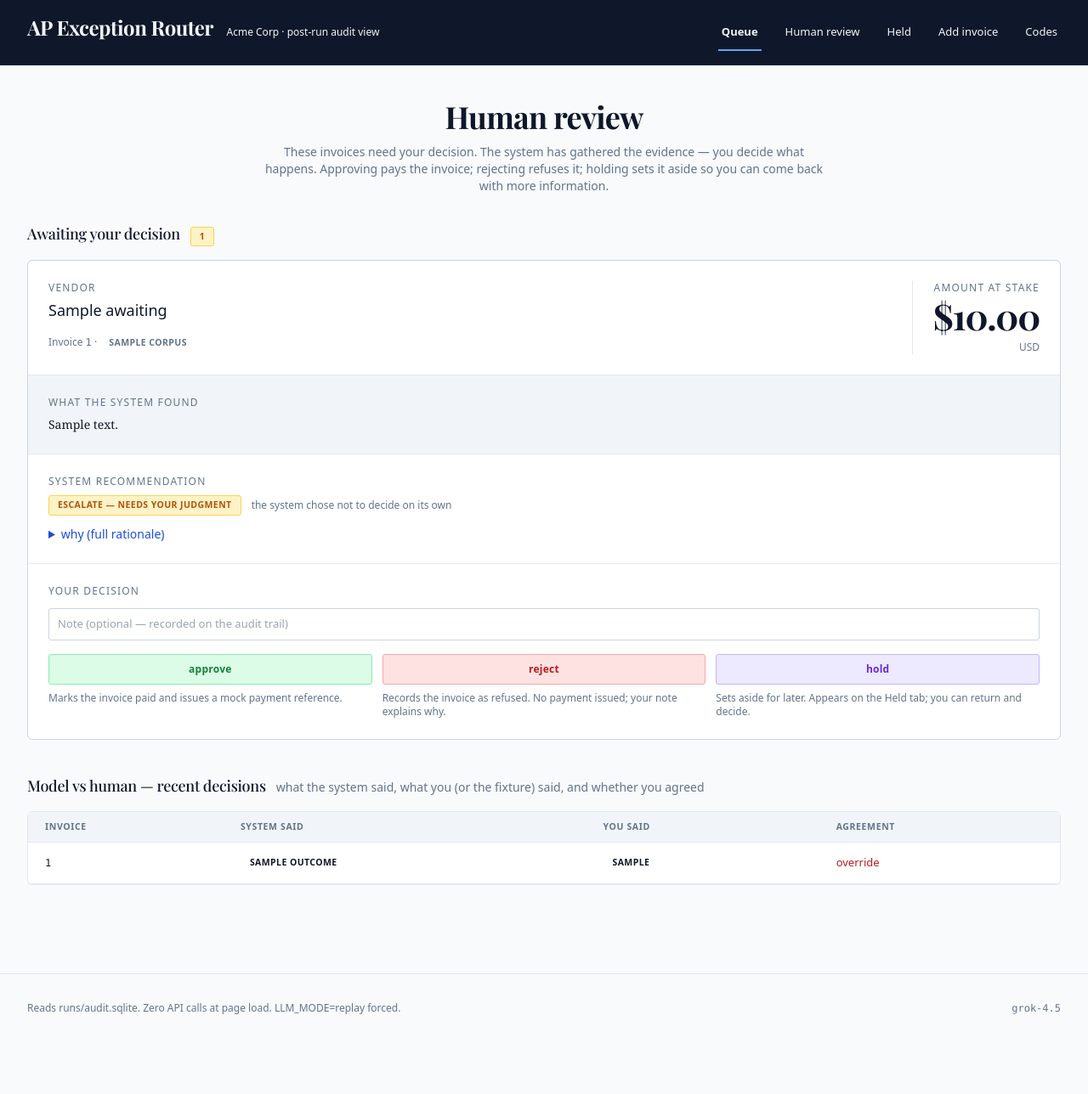
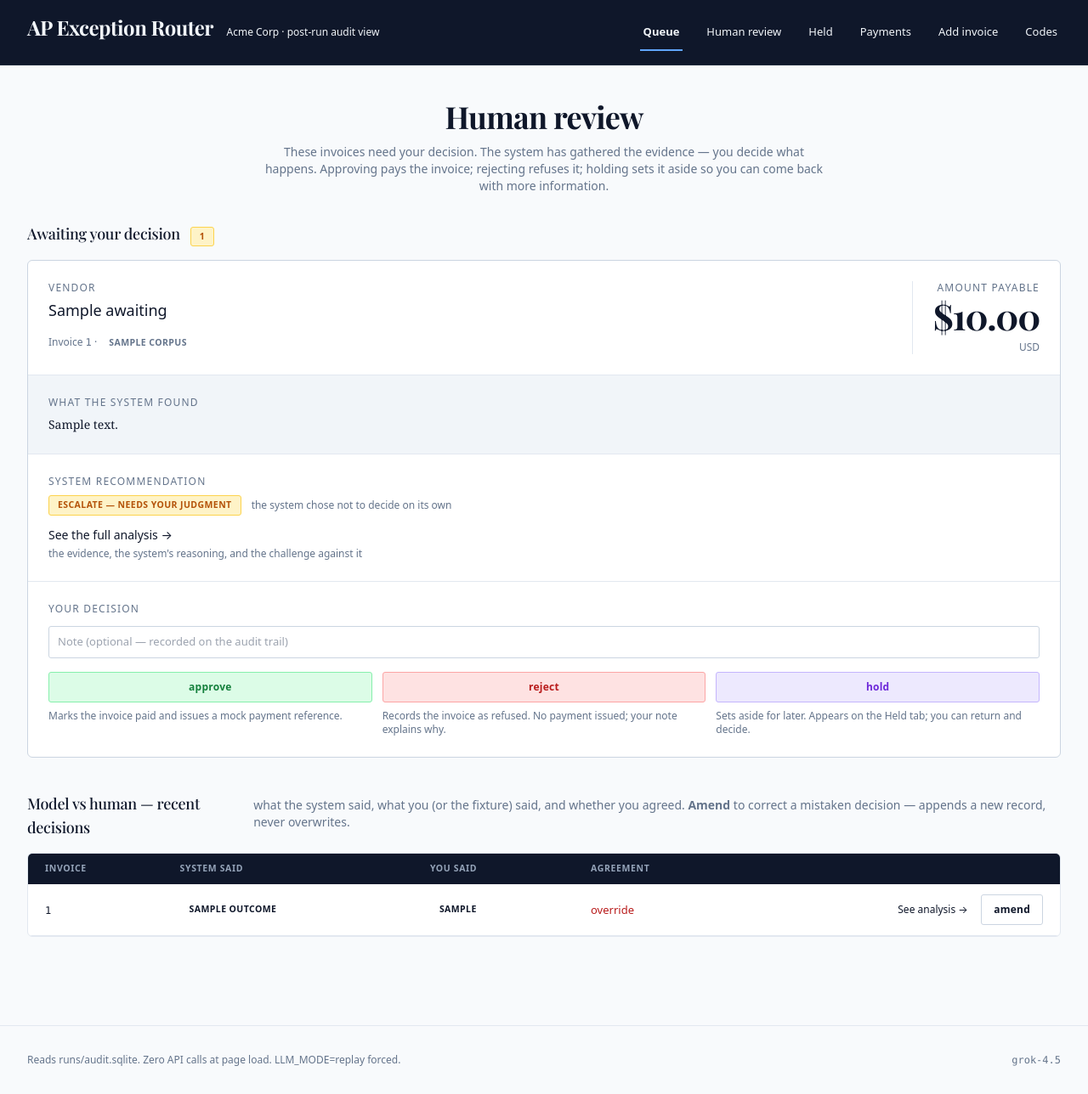
Before and after one commit to mdan-wfu/ap-exception-router, a FastAPI app: template src/ui/templates/human_queue.html in a window 1280 px wide. Shown: the whole page at 85% size. Before the commit the page ends 1194 px from the top, so only its background shows below. Run offline with FastAPI, Linux system fonts and the light colour scheme; the template is opened without the code that fills it: most values are stand-ins (such as "Sample title", 1, 10 or a date in 2020); data that the repository does not hold is empty; some libraries are stand-ins or nearby versions.

Commit message:
feat(dashboard): 50/50 visual balance + discoverability + inline amend
Visual (Part F): rebalanced from light-primary to a 50/50 light-and-
dark. Card headers, panel headers, and data-table headers now render
on the slate-900 surface with light text; card bodies stay light for
sustained-reading content. Frame carries structural weight while the
content stays legible. Legacy .panel-header aliases updated too so
the detail page picks up the darkened headers without a bulk find-
replace.

Discoverability (Part B): every invoice row across the dashboard now
carries an explicit "See analysis →" link — queue table, human-review
cards, held cards, payments ledger. Human Review's collapsible
"why (full rationale)" replaced with an inline link plus a one-line
hint of what the reader will get.

Inline amend (Part C): resolved model-vs-human table on /queue now
opens an amendment form per-row (Alpine expand-row) instead of
requiring navigation to the detail page. Same POST endpoint, same
append-only semantics, same payment-reversal-required semantics.
Warning text appears when the row's current outcome is APPROVE
(paid → amending will flag reversal).

Reason callout (Part D): the most recent hold note or amendment
reason renders as a colored callout at the top of the detail page
(violet for amendment, amber for hold), above the source-vs-extracted
grid. Full chronological history stays in the Decision-history panel
lower down.

Layout + copy (Part E):
  - Queue table moves ABOVE the exceptions-by-category chart. The
    queue is the work; the chart is context.
  - "Amount at stake" → "Amount Payable" (Human Review, Held).
  - "Total" → "Total Amount Payable" (queue column header).
  - Vendor total renders with thousands separators for readability.

```diff
--- a/src/ui/templates/base.html
+++ b/src/ui/templates/base.html
@@ -49,16 +49,32 @@
   .prose { font-family: Georgia, "Times New Roman", serif; line-height: 1.7; }
   .mono, code { font-family: "SF Mono", "JetBrains Mono", ui-monospace, Menlo, Consolas, monospace; font-size: 12px; }
 
-  /* Light card = the default surface */
-  .card { background: var(--paper); border: 1px solid var(--border); border-radius: 6px; }
-  .card-header { border-bottom: 1px solid var(--border); padding: 14px 20px; }
+  /* Light body = content. Dark header = structural weight. This is the
+     50/50 balance — content stays legible for sustained reading while the
+     headers, top nav, hero panels, and table headers carry the frame. */
+  .card { background: var(--paper); border: 1px solid var(--border); border-radius: 6px; overflow: hidden; }
+  .card-header {
+    background: var(--ink-dark); color: var(--text-inv);
+    padding: 12px 20px; border-bottom: 1px solid var(--ink-dark);
+  }
+  .card-header .display, .card-header h1, .card-header h2, .card-header h3 { color: var(--text-inv); }
+  .card-header a { color: #93c5fd; }
+  .card-header select {
+    background: var(--ink-mid); border-color: #475569; color: var(--text-inv);
+  }
+  .card-header select option { background: var(--paper); color: var(--text); }
   .card-body { padding: 20px; }
   .rule { border-top: 1px solid var(--border); }
 
   /* Legacy aliases so pre-existing markup in detail.html / duplicate.html
-     renders under the light theme without a bulk find-replace. */
-  .panel { background: var(--paper); border: 1px solid var(--border); border-radius: 6px; }
-  .panel-header { border-bottom: 1px solid var(--border); padding: 14px 20px; }
+     picks up the darkened header without a bulk find-replace. */
+  .panel { background: var(--paper); border: 1px solid var(--border); border-radius: 6px; overflow: hidden; }
+  .panel-header {
+    background: var(--ink-dark); color: var(--text-inv);
+    padding: 12px 20px; border-bottom: 1px solid var(--ink-dark);
+  }
+  .panel-header .display, .panel-header h1, .panel-header h2, .panel-header h3 { color: var(--text-inv); }
+  .panel-header a { color: #93c5fd; }
   .panel-body { padding: 20px; }
 
   /* Dark panel = emphasis only. Hero metrics, section headers. */
@@ -101,9 +117,10 @@
 
   /* Tables */
   table.data { width: 100%; font-size: 13px; }
-  table.data thead th { text-align: left; color: var(--ink-mute); text-transform: uppercase;
+  table.data thead th { text-align: left; color: var(--ink-dim); text-transform: uppercase;
                         font-size: 10.5px; letter-spacing: 0.06em; font-weight: 600;
-                        padding: 10px 20px; border-bottom: 1px solid var(--border); background: var(--paper-alt); }
+                        padding: 10px 20px; border-bottom: 1px solid var(--ink-dark);
+                        background: var(--ink-dark); }
   table.data tbody td { padding: 12px 20px; border-bottom: 1px solid var(--border); }
   table.data tbody tr:hover { background: var(--paper-alt); }
 
@@ -162,11 +179,12 @@
     </div>
     <nav class="flex items-center gap-6">
       {% set active = active_nav|default('queue') %}
-      <a href="/"       class="nav-tab {% if active == 'queue'  %}active{% endif %}">Queue</a>
-      <a href="/queue"  class="nav-tab {% if active == 'review' %}active{% endif %}">Human review</a>
-      <a href="/held"   class="nav-tab {% if active == 'held'   %}active{% endif %}">Held</a>
-      <a href="/upload" class="nav-tab {% if active == 'upload' %}active{% endif %}">Add invoice</a>
-      <a href="/codes"  class="nav-tab {% if active == 'codes'  %}active{% endif %}">Codes</a>
+      <a href="/"         class="nav-tab {% if active == 'queue'    %}active{% endif %}">Queue</a>
+      <a href="/queue"    class="nav-tab {% if active == 'review'   %}active{% endif %}">Human review</a>
+      <a href="/held"     class="nav-tab {% if active == 'held'     %}active{% endif %}">Held</a>
+      <a href="/payments" class="nav-tab {% if active == 'payments' %}active{% endif %}">Payments</a>
+      <a href="/upload"   class="nav-tab {% if active == 'upload'   %}active{% endif %}">Add invoice</a>
+      <a href="/codes"    class="nav-tab {% if active == 'codes'    %}active{% endif %}">Codes</a>
     </nav>
   </div>
 </header>
--- a/src/ui/templates/held.html
+++ b/src/ui/templates/held.html
@@ -26,7 +26,7 @@
           </div>
         </div>
         <div class="text-right pl-6" style="border-left: 1px solid var(--border);">
-          <div class="text-xs uppercase tracking-widest mb-1" style="color: var(--ink-mute);">Amount at stake</div>
+          <div class="text-xs uppercase tracking-widest mb-1" style="color: var(--ink-mute);">Amount Payable</div>
           <div class="amount-hero">${{ "{:,.2f}".format(r.stated_total_usd or 0) }}</div>
           <div class="text-xs mt-2" style="color: var(--ink-mute);">USD</div>
         </div>
--- a/src/ui/templates/human_queue.html
+++ b/src/ui/templates/human_queue.html
@@ -33,7 +33,7 @@
             </div>
           </div>
           <div class="text-right pl-6" style="border-left: 1px solid var(--border);">
-            <div class="text-xs uppercase tracking-widest mb-1" style="color: var(--ink-mute);">Amount at stake</div>
+            <div class="text-xs uppercase tracking-widest mb-1" style="color: var(--ink-mute);">Amount Payable</div>
             <div class="amount-hero">${{ "{:,.2f}".format(r.stated_total_usd or 0) }}</div>
             <div class="text-xs mt-2" style="color: var(--ink-mute);">USD</div>
           </div>
@@ -57,10 +57,10 @@
           <span class="chip chip-escalate">ESCALATE — needs your judgment</span>
           <span class="text-xs" style="color: var(--ink-mute);">the system chose not to decide on its own</span>
         </div>
-        <details class="text-sm">
-          <summary class="cursor-pointer" style="color: var(--accent);">why (full rationale)</summary>
-          <div class="prose text-sm mt-3" style="max-width: 68ch; color: var(--ink-mid);">{{ r.rationale }}</div>
-        </details>
+        <div>
+          <a href="/invoice/{{ r.invoice_number }}" class="text-sm">See the full analysis →</a>
+          <div class="text-xs mt-1" style="color: var(--ink-mute);">the evidence, the system's reasoning, and the challenge against it</div>
+        </div>
       </div>
 
       <!-- Step 4: What you can do -->
@@ -98,16 +98,17 @@
 
 <!-- Resolved section -->
 {% if resolved %}
-<section>
+<section x-data="{ open: null }">
   <div class="flex items-baseline gap-3 mb-4">
     <h2 class="display text-lg">Model vs human — recent decisions</h2>
-    <span class="text-sm" style="color: var(--ink-mute);">what the system said, what you (or the fixture) said, and whether you agreed</span>
+    <span class="text-sm" style="color: var(--ink-mute);">what the system said, what you (or the fixture) said, and whether you agreed. <strong>Amend</strong> to correct a mistaken decision — appends a new record, never overwrites.</span>
   </div>
   <div class="card">
     <table class="data">
       <thead><tr>
         <th>Invoice</th><th>System said</th><th>You said</th><th>Agreement</th>
         {% if mixed %}<th>Source</th>{% endif %}
+        <th></th>
       </tr></thead>
       <tbody>
       {% for r in resolved %}
@@ -123,6 +124,42 @@
           {% else %}<span class="text-xs" style="color: var(--ink-mute);">clerk</span>{% endif %}
         </td>
         {% endif %}
+        <td class="text-right">
+          <a href="/invoice/{{ r.invoice_number }}" class="text-xs mr-3">See analysis →</a>
+          <button class="btn" @click="open = (open === '{{ r.invoice_number }}' ? null : '{{ r.invoice_number }}')">amend</button>
+        </td>
+      </tr>
+      <tr x-show="open === '{{ r.invoice_number }}'" x-cloak>
+        <td colspan="{{ 6 if mixed else 5 }}" style="background: var(--paper-alt); border-bottom: 2px solid var(--border-strong);">
+          <div class="p-4">
+            <div class="text-xs mb-3" style="color: var(--ink-mid);">
+              Amending appends a new decision. The current outcome
+              (<strong>{{ r.effective_outcome }}</strong>) and every prior decision stay visible on the audit trail.
+              {% if r.effective_outcome == "APPROVE" %}
+                <span style="color: var(--red);">Because this invoice has already been paid, amending away from APPROVE will flag a payment reversal — the system cannot un-call a payment.</span>
+              {% endif %}
+            </div>
+            <form method="post" action="/invoice/{{ r.invoice_number }}/amend"
+                  class="flex flex-wrap items-start gap-3">
+              <div>
+                <label class="text-xs uppercase tracking-wider block mb-1" style="color: var(--ink-mute);">new outcome</label>
+                <select name="new_outcome" required>
+                  <option value="APPROVE">APPROVE</option>
+                  <option value="REJECT">REJECT</option>
+                  <option value="HOLD">HOLD</option>
+                </select>
+              </div>
+              <div class="flex-1 min-w-64">
+                <label class="text-xs uppercase tracking-wider block mb-1" style="color: var(--ink-mute);">reason (required)</label>
+                <input name="reason" type="text" required class="w-full"
+                       placeholder="Why is this being changed? Recorded on the audit trail.">
+              </div>
+              <div class="pt-5">
+                <button class="btn btn-danger" type="submit">append amendment</button>
+              </div>
+            </form>
+          </div>
+        </td>
       </tr>
       {% endfor %}
       </tbody>
```
Also changed, not shown: src/ui/templates/detail.html (+18 -2 lines), src/ui/templates/queue.html (+30 -26 lines).
